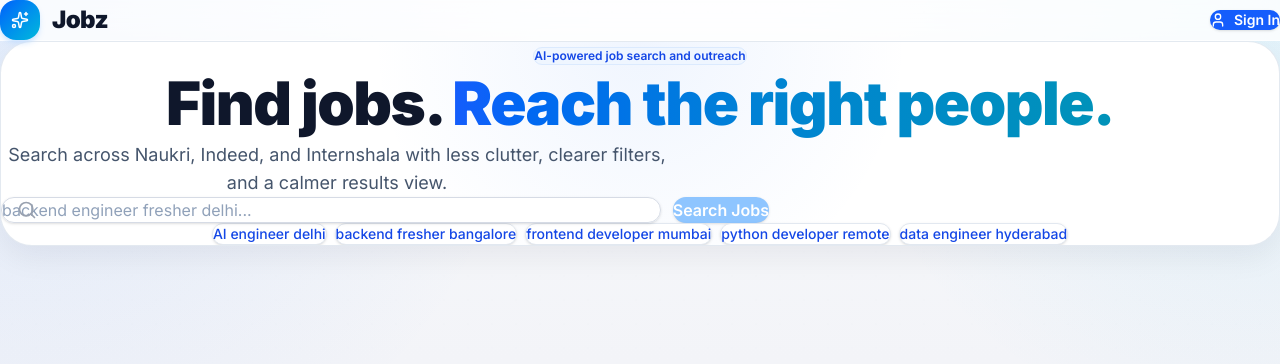
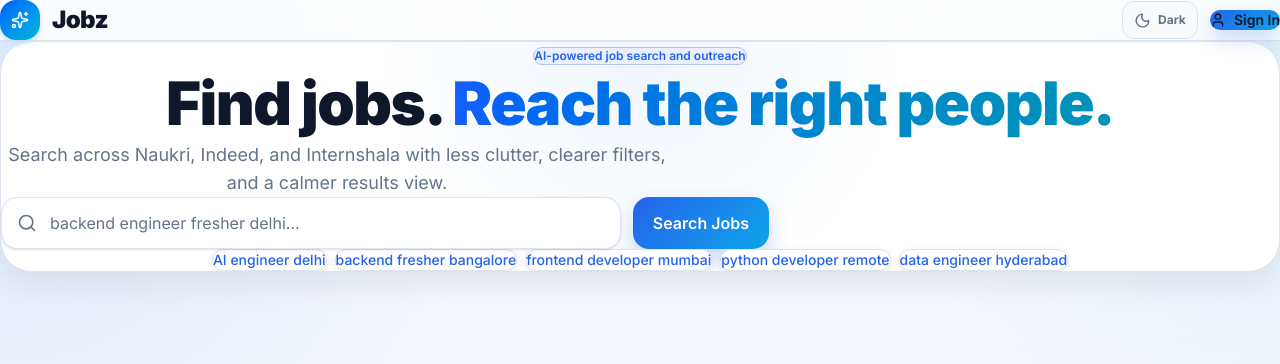
Before and after one commit to omshandilya/jobz, a Next.js app in the folder joboutreach-frontend/: page / in a window 1280 px wide. Shown: the top 364 px of the page. Built offline with nearby package versions, Linux system fonts and the light colour scheme.

Commit message:
frontend changes

```diff
--- a/joboutreach-frontend/src/app/globals.css
+++ b/joboutreach-frontend/src/app/globals.css
@@ -1,13 +1,31 @@
 @import "tailwindcss";
 
 :root {
-  --background: #f3f4f8;
+  --background: #f3f6fb;
   --foreground: #0f172a;
-  --primary: #1d4ed8;
+  --primary: #2563eb;
   --primary-hover: #1e40af;
   --border: #dbe3ef;
   --muted: #64748b;
   --card: #ffffff;
+  --surface-subtle: #f8fafc;
+  --input: #ffffff;
+  --header: rgba(255, 255, 255, 0.8);
+  --shadow: rgba(15, 23, 42, 0.08);
+}
+
+.dark {
+  --background: #0b1120;
+  --foreground: #e5edf9;
+  --primary: #60a5fa;
+  --primary-hover: #93c5fd;
+  --border: #26344b;
+  --muted: #9aabc2;
+  --card: #121c2e;
+  --surface-subtle: #18243a;
+  --input: #111b2d;
+  --header: rgba(11, 17, 32, 0.82);
+  --shadow: rgba(0, 0, 0, 0.25);
 }
 
 * {
@@ -18,12 +36,13 @@
 
 html, body {
   background:
-    radial-gradient(circle at top left, rgba(59, 130, 246, 0.12), transparent 36%),
+    radial-gradient(circle at top left, rgba(59, 130, 246, 0.14), transparent 36%),
     radial-gradient(circle at top right, rgba(14, 165, 233, 0.1), transparent 30%),
-    linear-gradient(180deg, #f8fafc 0%, var(--background) 45%, #eef2f7 100%);
+    linear-gradient(180deg, var(--surface-subtle) 0%, var(--background) 45%, var(--background) 100%);
   color: var(--foreground);
   min-height: 100vh;
   -webkit-font-smoothing: antialiased;
+  transition: background-color 180ms ease, color 180ms ease;
 }
 
 body {
@@ -42,7 +61,7 @@ body {
 }
 
 .shimmer {
-  background: linear-gradient(90deg, #e5e7eb 25%, #f3f4f6 50%, #e5e7eb 75%);
+  background: linear-gradient(90deg, var(--border) 25%, var(--surface-subtle) 50%, var(--border) 75%);
   background-size: 200% 100%;
   animation: shimmer 1.5s infinite;
 }
@@ -83,20 +102,79 @@ body {
 }
 
 .glass-panel {
-  background: rgba(255, 255, 255, 0.82);
+  background: var(--header);
   backdrop-filter: blur(18px);
   -webkit-backdrop-filter: blur(18px);
-  border: 1px solid rgba(226, 232, 240, 0.8);
-  box-shadow: 0 18px 50px rgba(15, 23, 42, 0.08);
+  border: 1px solid var(--border);
+  box-shadow: 0 18px 50px var(--shadow);
 }
 
 .section-card {
   background: var(--card);
-  border: 1px solid rgba(226, 232, 240, 0.95);
-  box-shadow: 0 12px 30px rgba(15, 23, 42, 0.06);
+  border: 1px solid var(--border);
+  box-shadow: 0 12px 30px var(--shadow);
+  transition: background-color 180ms ease, border-color 180ms ease, box-shadow 180ms ease;
 }
 
 .soft-input {
-  background: rgba(255, 255, 255, 0.95);
-  border-color: #d6dbe5;
+  background: var(--input);
+  border-color: var(--border);
+  color: var(--foreground);
 }
+
+.soft-input::placeholder { color: var(--muted); }
+.site-header { border-bottom: 1px solid var(--border); background: var(--header); backdrop-filter: blur(20px); -webkit-backdrop-filter: blur(20px); }
+.brand-name, .hero-title, .empty-state h3, .user-name { color: var(--foreground); }
+.user-email, .hero-copy, .empty-state p { color: var(--muted); }
+.theme-toggle, .icon-button, .logout-button { color: var(--muted); }
+.theme-toggle { display: inline-flex; align-items: center; gap: .45rem; padding: .55rem .7rem; border: 1px solid var(--border); border-radius: .75rem; background: var(--surface-subtle); font-size: .75rem; font-weight: 700; transition: 150ms ease; }
+.theme-toggle:hover, .icon-button:hover { color: var(--primary); background: color-mix(in srgb, var(--primary) 10%, var(--surface-subtle)); }
+.logout-button:hover { color: #e11d48; background: rgba(244, 63, 94, .1); }
+.primary-button { background: linear-gradient(135deg, #2563eb, #0ea5e9); box-shadow: 0 9px 20px rgba(37, 99, 235, .23); }
+.primary-button:hover { background: linear-gradient(135deg, #1d4ed8, #0284c7); transform: translateY(-1px); }
+.suggestion-chip { background: var(--input); border: 1px solid var(--border); color: var(--primary); box-shadow: 0 3px 10px var(--shadow); }
+.suggestion-chip:hover { border-color: var(--primary); background: color-mix(in srgb, var(--primary) 8%, var(--input)); }
+.eyebrow, .empty-state-icon, .status-banner { background: color-mix(in srgb, var(--primary) 10%, var(--card)); border: 1px solid color-mix(in srgb, var(--primary) 22%, var(--border)); color: var(--primary); }
+.search-icon { color: var(--muted); }
+.results-container { width: min(100%, 1280px); margin-inline: auto; }
+.job-search-row { align-items: stretch; }
+.job-search-field { min-width: 0; }
+.job-search-input { height: 52px; padding: 0 1rem 0 3rem !important; color: var(--foreground); overflow: hidden; text-overflow: ellipsis; }
+.job-search-icon { pointer-events: none; z-index: 1; }
+.job-search-button { min-height: 52px; padding-inline: 1.25rem; flex: 0 0 auto; }
+.filter-icon { color: var(--muted); }
+.count-pill { color: var(--muted); background: var(--surface-subtle); border: 1px solid var(--border); }
+.source-tab { color: var(--muted); background: var(--input); border: 1px solid var(--border); }
+.source-tab:hover { border-color: var(--primary); color: var(--primary); }
+.source-tab-active { background: linear-gradient(135deg, #2563eb, #0ea5e9); }
+.job-card { min-width: 0; }
+.job-card:hover { box-shadow: 0 18px 36px var(--shadow); }
+.job-card-body { min-width: 0; }
+.job-company-row { color: var(--muted); }
+.job-company { color: var(--foreground); font-size: .875rem; font-weight: 650; min-width: 0; }
+.job-title { color: var(--primary); }
+.job-title-clamp { display: -webkit-box; overflow: hidden; -webkit-box-orient: vertical; -webkit-line-clamp: 2; }
+.skill-tag, .outreach-button { color: var(--primary); background: color-mix(in srgb, var(--primary) 9%, var(--card)); border: 1px solid color-mix(in srgb, var(--primary) 20%, var(--border)); }
+.outreach-button:hover { background: color-mix(in srgb, var(--primary) 16%, var(--card)); }
+.job-description { color: var(--muted); background: var(--surface-subtle); border: 1px solid var(--border); }
+.job-description-clamp { display: -webkit-box; overflow: hidden; -webkit-box-orient: vertical; -webkit-line-clamp: 5; }
+.details-button { color: var(--muted); background: var(--surface-subtle); border: 1px solid var(--border); }
+.details-button:hover { color: var(--primary); border-color: var(--primary); }
+.relevancy-track { background: var(--surface-subtle); }
+
+/* Existing utility-driven dialogs inherit the same palette. */
+.dark .text-slate-900, .dark .text-slate-800, .dark .text-gray-800 { color: var(--foreground) !important; }
+.dark .text-slate-700, .dark .text-slate-600, .dark .text-slate-500, .dark .text-slate-400, .dark .text-gray-500, .dark .text-gray-400 { color: var(--muted) !important; }
+.dark .bg-white, .dark .bg-slate-50, .dark .bg-slate-100, .dark .bg-gray-100 { background-color: var(--surface-subtle) !important; }
+.dark .border-slate-100, .dark .border-slate-200, .dark .border-slate-300, .dark .border-gray-200 { border-color: var(--border) !important; }
+.dark .bg-blue-50 { background-color: rgba(37, 99, 235, .14) !important; }
+.dark .bg-emerald-50 { background-color: rgba(16, 185, 129, .12) !important; }
+.dark .bg-amber-50 { background-color: rgba(245, 158, 11, .12) !important; }
+.dark .bg-blue-100 { background-color: rgba(37, 99, 235, .22) !important; }
+
+@media (max-width: 767px) {
+  .site-header { position: sticky; }
+  .hero-card { border-radius: 1.5rem; }
+  .job-search-button { width: 100%; }
+  .job-card-score { min-width: 72px; }
+}
--- a/joboutreach-frontend/src/app/layout.tsx
+++ b/joboutreach-frontend/src/app/layout.tsx
@@ -2,6 +2,7 @@ import type { Metadata } from 'next'
 import { Inter } from 'next/font/google'
 import { Toaster } from 'sonner'
 import './globals.css'
+import { ThemeProvider } from '@/context/ThemeContext'
 
 const inter = Inter({ subsets: ['latin'] })
 
@@ -14,8 +15,10 @@ export default function RootLayout({ children }: { children: React.ReactNode })
   return (
     <html lang="en">
       <body className={inter.className}>
-        {children}
-        <Toaster richColors position="top-right" />
+        <ThemeProvider>
+          {children}
+          <Toaster richColors position="top-right" theme="system" />
+        </ThemeProvider>
       </body>
     </html>
   )
--- a/joboutreach-frontend/src/app/page.tsx
+++ b/joboutreach-frontend/src/app/page.tsx
@@ -31,18 +31,18 @@ const POLL_MAX_DURATION_MS = 180_000
 
 function EmptyState({ onSuggest }: { onSuggest: (q: string) => void }) {
   return (
-    <div className="flex flex-col items-center justify-center py-20 text-center">
-      <div className="w-16 h-16 rounded-2xl bg-indigo-50 flex items-center justify-center mb-4">
-        <Search size={28} className="text-indigo-400" />
+    <div className="empty-state flex flex-col items-center justify-center py-20 text-center">
+      <div className="empty-state-icon w-16 h-16 rounded-2xl flex items-center justify-center mb-4">
+        <Search size={28} />
       </div>
-      <h3 className="text-lg font-semibold text-gray-800 mb-1">No jobs found</h3>
-      <p className="text-gray-500 text-sm mb-6">Try different keywords or broaden your search</p>
+      <h3 className="text-lg font-semibold mb-1">No jobs found</h3>
+      <p className="text-sm mb-6">Try different keywords or broaden your search</p>
       <div className="flex flex-wrap gap-2 justify-center">
         {SUGGESTED.map((s) => (
           <button
             key={s}
             onClick={() => onSuggest(s)}
-            className="px-4 py-2 rounded-full bg-white border border-slate-200 text-sm text-blue-700 hover:border-blue-300 hover:bg-blue-50 transition-all font-medium shadow-sm"
+            className="suggestion-chip px-4 py-2 rounded-full text-sm transition-all font-medium"
           >
             {s}
           </button>
@@ -214,22 +214,22 @@ function HomeContent() {
         )}
       </Navbar>
 
-      <div className="max-w-7xl mx-auto px-4 sm:px-6 lg:px-8 py-8 sm:py-10 space-y-8">
+      <main className="results-container max-w-7xl mx-auto px-4 sm:px-6 lg:px-8 py-6 sm:py-10 space-y-6 sm:space-y-8">
         {/* Hero section — shown before first search */}
         {!searched && (
-          <div className="section-card relative overflow-hidden rounded-[2rem] px-6 py-12 sm:px-10 sm:py-16 text-center">
+          <div className="hero-card section-card relative overflow-hidden rounded-[2rem] px-6 py-12 sm:px-10 sm:py-16 text-center">
             <div className="absolute inset-0 pointer-events-none bg-[radial-gradient(circle_at_top,rgba(59,130,246,0.08),transparent_40%)]" />
             <div className="relative">
-              <div className="inline-flex items-center gap-2 rounded-full border border-blue-100 bg-blue-50 px-4 py-1 text-xs font-semibold text-blue-700 mb-6">
+              <div className="eyebrow inline-flex items-center gap-2 rounded-full px-4 py-1 text-xs font-semibold mb-6">
                 AI-powered job search and outreach
               </div>
-              <h1 className="text-4xl sm:text-5xl lg:text-6xl font-black text-slate-900 tracking-tight leading-tight mb-4">
+              <h1 className="hero-title text-4xl sm:text-5xl lg:text-6xl font-black tracking-tight leading-tight mb-4">
                 Find jobs.{' '}
                 <span className="text-transparent bg-clip-text bg-gradient-to-r from-blue-600 via-sky-600 to-cyan-600">
                   Reach the right people.
                 </span>
               </h1>
-              <p className="mx-auto max-w-2xl text-base sm:text-lg text-slate-600 mb-8">
+              <p className="hero-copy mx-auto max-w-2xl text-base sm:text-lg mb-8">
                 Search across Naukri, Indeed, and Internshala with less clutter, clearer filters, and a calmer results view.
               </p>
               <div className="max-w-3xl mx-auto">
@@ -240,7 +240,7 @@ function HomeContent() {
                   <button
                     key={s}
                     onClick={() => handleSuggest(s)}
-                    className="px-4 py-2 rounded-full bg-white border border-slate-200 text-sm text-blue-700 hover:border-blue-300 hover:bg-blue-50 transition-all font-medium shadow-sm"
+                    className="suggestion-chip px-4 py-2 rounded-full text-sm transition-all font-medium"
                   >
                     {s}
                   </button>
@@ -253,6 +253,9 @@ function HomeContent() {
         {/* Filter bar — shown after first search */}
         {searched && (
           <div className="section-card rounded-2xl px-4 py-4 sm:px-5 sm:py-5">
+            <div className="md:hidden mb-4">
+              <SearchBar initialQuery={query} onSearch={handleSearch} loading={loading} />
+            </div>
             <FilterBar
               location={location}
               onLocationChange={setLocation}
@@ -269,7 +272,7 @@ function HomeContent() {
 
         {/* "Fetching more..." banner — shown while background scrapers are running */}
         {isPolling && searched && !loading && (
-          <div className="flex items-center gap-3 px-4 py-3 rounded-2xl bg-blue-50 border border-blue-100 text-sm text-blue-700 font-medium">
+          <div className="status-banner flex items-center gap-3 px-4 py-3 rounded-2xl text-sm font-medium">
             <RefreshCw size={14} className="animate-spin shrink-0" />
             <span>
               Fetching from Naukri &amp; Indeed in the background
@@ -304,7 +307,7 @@ function HomeContent() {
             ))}
           </div>
         )}
-      </div>
+      </main>
 
       {/* Global modals */}
       <AuthModal />
--- a/joboutreach-frontend/src/components/Navbar.tsx
+++ b/joboutreach-frontend/src/components/Navbar.tsx
@@ -1,25 +1,36 @@
 'use client'
 
 import React from 'react'
-import { Sparkles, Settings, LogOut, User as UserIcon, CheckCircle2, AlertCircle } from 'lucide-react'
+import { Sparkles, Settings, LogOut, User as UserIcon, CheckCircle2, AlertCircle, Moon, Sun } from 'lucide-react'
 import { useAuth } from '@/context/AuthContext'
+import { useTheme } from '@/context/ThemeContext'
 
 export default function Navbar({ children }: { children?: React.ReactNode }) {
   const { user, openAuthModal, openSettingsModal, logout } = useAuth()
+  const { theme, toggleTheme } = useTheme()
 
   return (
-    <header className="sticky top-0 z-30 border-b border-white/70 bg-white/78 backdrop-blur-xl">
-      <div className="max-w-7xl mx-auto px-4 sm:px-6 lg:px-8 py-3.5 flex items-center justify-between gap-4">
+    <header className="site-header sticky top-0 z-30">
+      <div className="max-w-7xl mx-auto px-4 sm:px-6 lg:px-8 py-3 flex items-center justify-between gap-3 sm:gap-4">
         <div className="flex items-center gap-3 shrink-0">
           <div className="w-10 h-10 rounded-2xl bg-gradient-to-br from-blue-600 to-cyan-500 flex items-center justify-center shadow-md shadow-blue-200/70">
             <Sparkles size={18} className="text-white" />
           </div>
-          <span className="text-2xl font-black text-slate-900 tracking-tight">Jobz</span>
+          <span className="brand-name text-2xl font-black tracking-tight">Jobz</span>
         </div>
 
-        {children && <div className="flex-1 max-w-2xl">{children}</div>}
+        {children && <div className="hidden md:block flex-1 max-w-2xl">{children}</div>}
 
-        <div className="flex items-center gap-3 shrink-0">
+        <div className="flex items-center gap-1.5 sm:gap-3 shrink-0">
+          <button
+            onClick={toggleTheme}
+            className="theme-toggle"
+            title={`Switch to ${theme === 'light' ? 'dark' : 'light'} mode`}
+            aria-label={`Switch to ${theme === 'light' ? 'dark' : 'light'} mode`}
+          >
+            {theme === 'light' ? <Moon size={17} /> : <Sun size={17} />}
+            <span className="hidden lg:inline">{theme === 'light' ? 'Dark' : 'Light'}</span>
+          </button>
           {user ? (
             <div className="flex items-center gap-3">
               <button
@@ -44,20 +55,20 @@ export default function Navbar({ children }: { children?: React.ReactNode }) {
 
               <button
                 onClick={openSettingsModal}
-                className="p-2 text-slate-600 hover:text-blue-700 hover:bg-blue-50 rounded-xl transition"
+                className="icon-button p-2 rounded-xl transition"
                 title="Settings & Email Template"
               >
                 <Settings size={19} />
               </button>
 
               <div className="hidden sm:flex flex-col text-right">
-                <span className="text-sm font-bold text-slate-800 leading-none">{user.name || 'User'}</span>
-                <span className="text-xs text-slate-500 truncate max-w-[140px]">{user.email}</span>
+                <span className="user-name text-sm font-bold leading-none">{user.name || 'User'}</span>
+                <span className="user-email text-xs truncate max-w-[140px]">{user.email}</span>
               </div>
 
               <button
                 onClick={logout}
-                className="p-2 text-slate-400 hover:text-rose-600 hover:bg-rose-50 rounded-xl transition"
+                className="logout-button p-2 rounded-xl transition"
                 title="Log Out"
               >
                 <LogOut size={18} />
@@ -66,7 +77,7 @@ export default function Navbar({ children }: { children?: React.ReactNode }) {
           ) : (
             <button
               onClick={openAuthModal}
-              className="inline-flex items-center gap-2 px-5 py-2.5 bg-blue-600 hover:bg-blue-700 text-white font-semibold rounded-xl text-sm transition shadow-sm"
+              className="primary-button inline-flex items-center gap-2 px-4 sm:px-5 py-2.5 font-semibold rounded-xl text-sm transition"
             >
               <UserIcon size={16} /> Sign In
             </button>
--- a/joboutreach-frontend/src/components/SearchBar.tsx
+++ b/joboutreach-frontend/src/components/SearchBar.tsx
@@ -18,11 +18,11 @@ export default function SearchBar({ initialQuery = '', onSearch, loading }: Sear
   }
 
   return (
-    <form onSubmit={handleSubmit} className="w-full">
-      <div className="flex flex-col sm:flex-row gap-3">
-        <div className="relative flex-1">
+    <form onSubmit={handleSubmit} className="job-search-form w-full">
+      <div className="job-search-row flex flex-col sm:flex-row gap-3">
+        <div className="job-search-field relative flex-1">
           <Search
-            className="absolute left-4 top-1/2 -translate-y-1/2 text-gray-400"
+            className="search-icon job-search-icon absolute left-4 top-1/2 -translate-y-1/2"
             size={20}
           />
           <input
@@ -30,13 +30,13 @@ export default function SearchBar({ initialQuery = '', onSearch, loading }: Sear
             value={query}
             onChange={(e) => setQuery(e.target.value)}
             placeholder="backend engineer fresher delhi..."
-            className="soft-input w-full pl-12 pr-4 py-4 text-base rounded-2xl border shadow-sm focus:outline-none focus:ring-2 focus:ring-blue-500 focus:border-transparent transition placeholder:text-slate-400"
+            className="soft-input job-search-input w-full text-base rounded-2xl border shadow-sm focus:outline-none focus:ring-2 focus:ring-blue-500 focus:border-transparent transition"
           />
         </div>
         <button
           type="submit"
           disabled={loading || !query.trim()}
-          className="px-7 py-4 bg-blue-600 hover:bg-blue-700 disabled:bg-blue-300 text-white font-semibold rounded-2xl transition-all duration-150 flex items-center justify-center gap-2 whitespace-nowrap shadow-sm"
+          className="primary-button job-search-button disabled:bg-blue-300 text-white font-semibold rounded-2xl transition-all duration-150 flex items-center justify-center gap-2 whitespace-nowrap"
         >
           {loading ? (
             <>
--- /dev/null
+++ b/joboutreach-frontend/src/context/ThemeContext.tsx
@@ -0,0 +1,45 @@
+'use client'
+
+import { createContext, useContext, useEffect, useState, type ReactNode } from 'react'
+
+type Theme = 'light' | 'dark'
+
+type ThemeContextValue = {
+  theme: Theme
+  toggleTheme: () => void
+}
+
+const ThemeContext = createContext<ThemeContextValue | null>(null)
+
+function getInitialTheme(): Theme {
+  if (typeof window === 'undefined') return 'light'
+  const savedTheme = window.localStorage.getItem('jobz-theme') as Theme | null
+  if (savedTheme === 'light' || savedTheme === 'dark') return savedTheme
+  return window.matchMedia('(prefers-color-scheme: dark)').matches ? 'dark' : 'light'
+}
+
+export function ThemeProvider({ children }: { children: ReactNode }) {
+  const [theme, setTheme] = useState<Theme>('light')
+
+  useEffect(() => {
+    // Theme is a browser preference, so it is intentionally read after hydration.
+    // eslint-disable-next-line react-hooks/set-state-in-effect
+    setTheme(getInitialTheme())
+  }, [])
+
+  useEffect(() => {
+    document.documentElement.classList.toggle('dark', theme === 'dark')
+    document.documentElement.style.colorScheme = theme
+    window.localStorage.setItem('jobz-theme', theme)
+  }, [theme])
+
+  const toggleTheme = () => setTheme((current) => (current === 'light' ? 'dark' : 'light'))
+
+  return <ThemeContext.Provider value={{ theme, toggleTheme }}>{children}</ThemeContext.Provider>
+}
+
+export function useTheme() {
+  const context = useContext(ThemeContext)
+  if (!context) throw new Error('useTheme must be used within ThemeProvider')
+  return context
+}
```
Also changed, not shown: joboutreach-frontend/src/components/FilterBar.tsx (+8 -8 lines), joboutreach-frontend/src/components/JobCard.tsx (+33 -35 lines).
